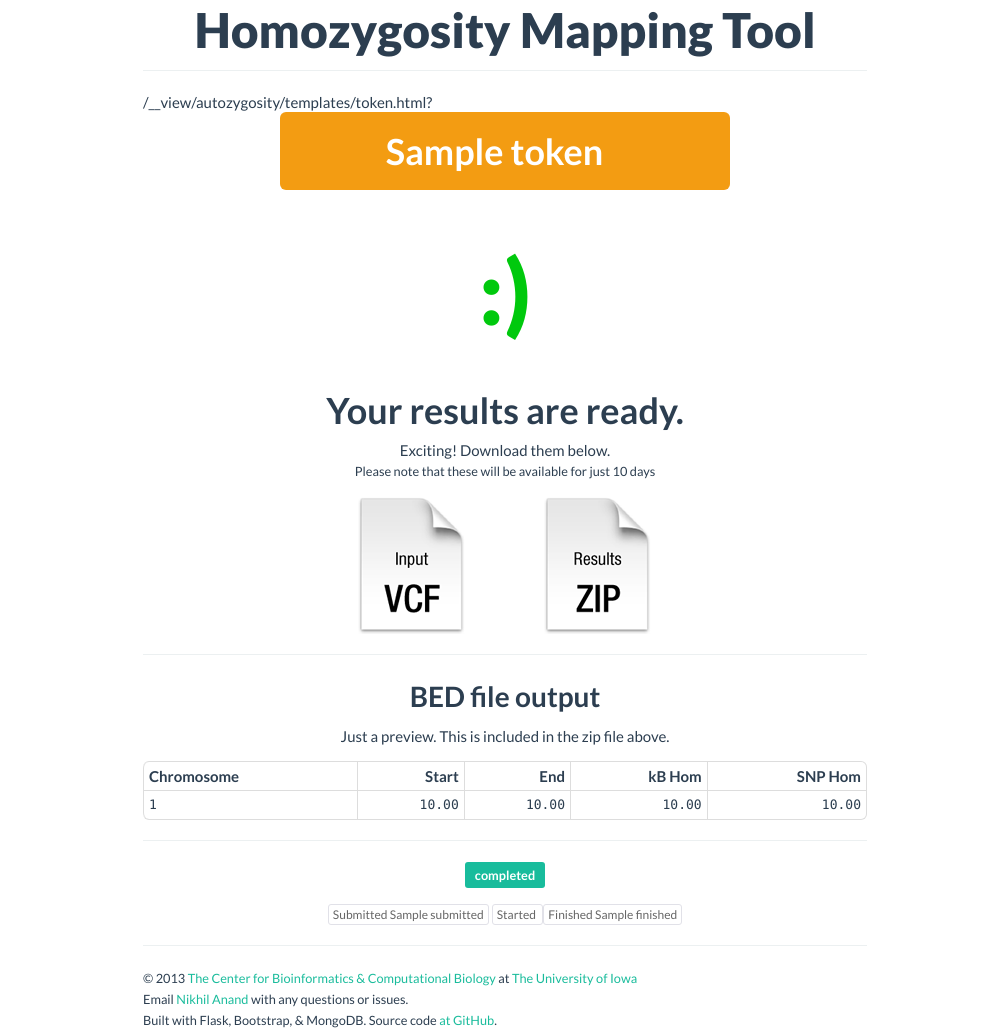
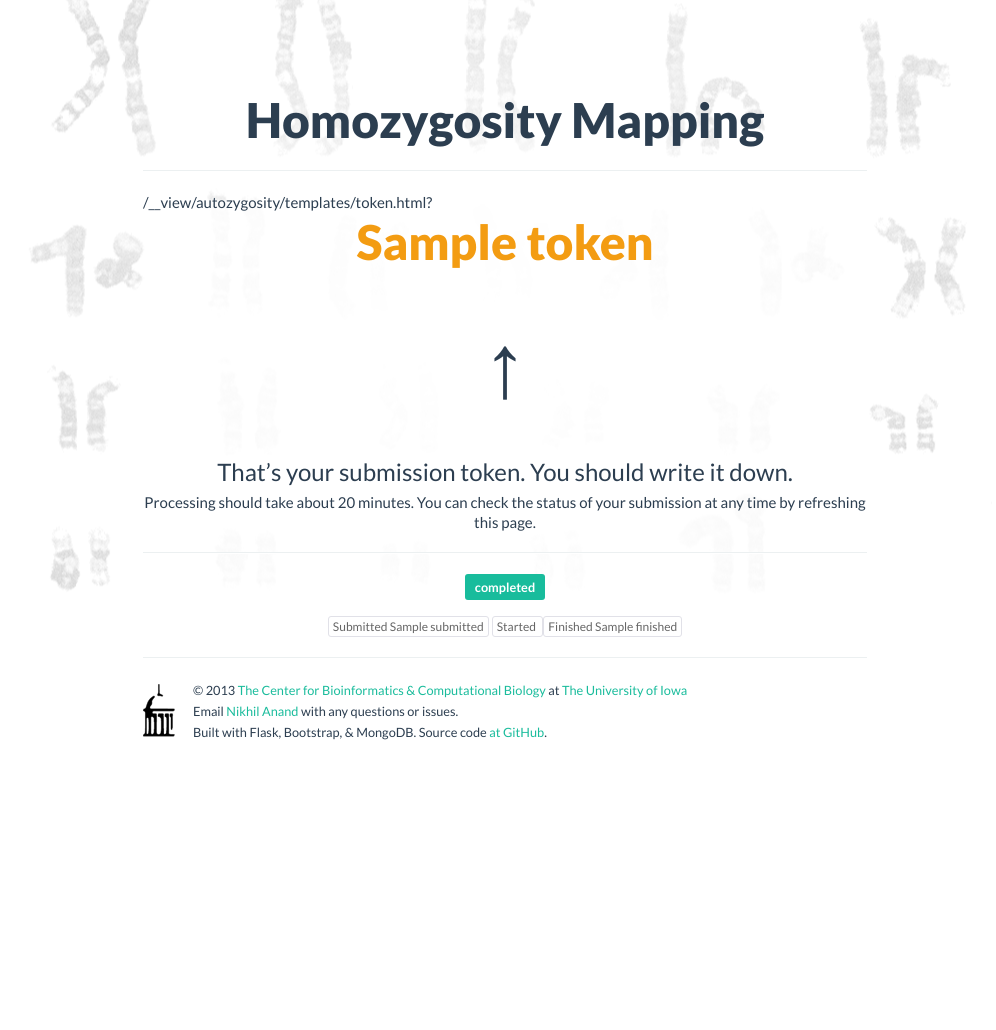
Before and after one commit to afreeorange/autozygosity, a Flask app: template autozygosity/templates/token.html in a window 1280 px wide. Shown: the whole page, without its empty margins (135-1131 px from the left). After the commit the page ends 740 px from the top, so only its background shows below. Run offline with Flask 2, Linux system fonts and the light colour scheme; the template is opened without the code that fills it: most values are stand-ins (such as "Sample title", 1, 10 or a date in 2020); parts of the project's set-up code (start-up, migrations or seed data) failed here and were passed over; some libraries are stand-ins or nearby versions.

Commit message:
+ Track first-time visitors (token status page changes depending) + Cleaned CSS + Added some images + Changed verbiage on some templates

```diff
--- a/autozygosity/__init__.py
+++ b/autozygosity/__init__.py
@@ -28,6 +28,7 @@ except ConnectionError, e:
 	exit(1)
 
 from autozygosity import views, models
+app.jinja_env.globals.update(first_time_visitor=views.first_time_check)
 
 if __name__ == '__main__':
 	app.run()
--- a/autozygosity/static/css/site.css
+++ b/autozygosity/static/css/site.css
@@ -1,38 +1,46 @@
-/*@import url('https://fonts.googleapis.com/css?family=Lato');@import url(http://fonts.googleapis.com/css?family=Open+Sans:300italic,400italic,600italic,700italic,400,600,700,300);*/
-html,body {
+html,
+body {
 font-family: lato, helvetica, arial, sans-serif;
+height: 100%;
 }
-h1 a {
+body {
+background: url("/static/img/back.png") center no-repeat;
+}
+#masthead {
+margin: 100px 0 30px 0;
+}
+#masthead a {
 color: #2C3E50;
 }
-h1 a:hover {
+#masthead a:hover {
 text-decoration: none;
 }
-.uploaded {
-width: 450px;
+#token {
+color: #F39C12;
 text-align: center;
-margin: 0 auto;
-}
-.uploaded .alert {
-margin: 0 auto 20px auto;
 }
 .happy-face,
-.sad-face {
+.sad-face,
+.grey-face  {
 color: #FF3300;
 font-size: 6em;
 margin: 80px 0;
 }
-.happy-face {color: #00C90D;}
+.happy-face {
+color: #00C90D;
+}
+.grey-face {
+color: #2C3E50;
+}
 .token-timestamps {
+-moz-border-radius: 3px;
+-webkit-border-radius: 3px;
+border-radius: 3px;
+border: 1px solid #e1e1e8;
+color: #666;
+font-size: 12px;
 padding: 2px 4px;
-/*font-family: Monaco, Menlo, Consolas, "Courier New", monospace;*/
-font-size: 12px;
-color: #666;
 white-space: nowrap;
-border: 1px solid #e1e1e8;
--webkit-border-radius: 3px;
--moz-border-radius: 3px;
-border-radius: 3px;
 }
 .label-error {
 margin: 0 0 10px 10px;
@@ -43,9 +51,6 @@ border-bottom: 1px dotted #CCC;
 #vcfupload ul li {
 list-style-image: url('/static/img/bullet.png');
 }
-/*.border-right {
-border-right: 1px solid #ddd;
-}*/
 #download-sample span,
 #download-input span,
 #download-results span {
@@ -63,10 +68,10 @@ background: url('/static/img/icon-vcf.png') -75px 0 no-repeat;
 }
 #download-input,
 #download-results {
+display: block;
+height: 138px;
 margin: 0 auto;
-display: block;
 width: 108px;
-height: 138px;
 }
 #download-input {
 background: url('/static/img/icon-results-vcf.png') top left no-repeat;
@@ -85,8 +90,12 @@ background-color: #CC0000;
 }
 .bed-results tbody {
 font-family: Monaco, Menlo, Consolas, "Courier New", monospace;
-font-size: small;
+font-size: ;
 }
 .align-right {
 text-align: right!important;
 }
+footer {
+padding: 0 0 25px 50px;
+background: url("/static/img/footer-logo.png") 0 5px no-repeat;
+}
--- a/autozygosity/templates/base.html
+++ b/autozygosity/templates/base.html
@@ -28,8 +28,7 @@
 			<p class="chromeframe">You are using an <strong>outdated</strong> browser. Please <a href="http://browsehappy.com/">upgrade it for a better web experience</a>.</p>
 		<![endif]-->
 
-
-		<h1 class="pagination-centered"><a href="/" title="Go home!">{{ config.PROJECT_NAME }}</a></h1>
+		<h1 class="pagination-centered" id="masthead"><a href="/" title="Go home!">{{ config.PROJECT_NAME }}</a></h1>
 
 		<hr />
 
@@ -48,7 +47,6 @@
 
 		<footer>
 			<small>
-
 				{% if self.footer() %}
 					{% block footer %}{% endblock %}
 				{% endif %}
--- /dev/null
+++ b/autozygosity/templates/block-token-explanation.html
@@ -0,0 +1,5 @@
+<div class="pagination-centered">
+	<h3 class="grey-face">&uarr;</h3>
+	<h4>That&#8217;s your submission token. You should write it down.</h4>
+	<p>Processing should take about 20 minutes. You can check the status of your submission at any time by refreshing this page.</p>
+</div>
--- a/autozygosity/templates/form-token.html
+++ b/autozygosity/templates/form-token.html
@@ -1,11 +1,11 @@
 <div class="row">
 	<div class="span7">
-		<h3>Check status</h3>
+		<h3>Have a token?</h3>
 		<form id="tokencheck" action="/token/check" method="POST" enctype="multipart/form-data">
 			{{ status_form.csrf_token }}
 			<div class="input-append">
 				<input class="span5" type="text" name="token" />
-				<button type="submit" class="btn btn-success">Go  <i class="icon-chevron-right icon-white"></i></button>
+				<button type="submit" class="btn btn-success">Check  <i class="icon-chevron-right icon-white"></i></button>
 			</div>
 		</form>
 	</div>
--- a/autozygosity/templates/form-vcf.html
+++ b/autozygosity/templates/form-vcf.html
@@ -40,7 +40,7 @@
 				<ul>
 					<li>Uploads are limited to <strong>100MB</strong>.</li>
 					<li>You'll get an <strong>upload token</strong> on submission. <br /><strong>Please write it down!</strong> You'll use it to check on your job later.</li>
-					<li>All submission files and results are <strong>removed after 15 days</strong>.</li>
+					<li>All submission files and results are <strong>removed after 10 days</strong>.</li>
 					<li>Jobs are processed in the order in which they are submitted.</li>
 					<li>There's no limit on the number of analyses you can request.</li>
 				</ul>
--- a/autozygosity/templates/token.html
+++ b/autozygosity/templates/token.html
@@ -6,12 +6,12 @@
 
 	{% if submission %}
 
-		<div class="uploaded">
-			<div class="alert">
-				<h2>{{ submission.token }}</h2>
-			</div>
-		</div>
+		<h1 id="token">{{ submission.token }}</h1>
 
+		{% if first_time_visitor() %}
+			{% include "block-token-explanation.html" %}
+
+		{% else %}
 			{% if submission.status == 'submitted' or submission.status == 'running' %}
 				{% include "block-token-queued.html" %}
 
@@ -21,6 +21,7 @@
 			{% else %}
 				{% include "block-token-failed.html" %}
 
+			{% endif %}
 		{% endif %}
 
 		<hr />
--- a/autozygosity/views.py
+++ b/autozygosity/views.py
@@ -36,6 +36,14 @@ def check_download(function):
 			except IOError, e:
 				return render_template('error-unavailable.html', token=submission.token)
 	return decorator
+
+
+def first_time_check():
+	if 'first_time' not in session:
+		session['first_time'] = True
+	else:
+		session['first_time'] = False
+	return session['first_time']
 
 
 @app.route('/download/<token:token>/input', methods=['GET'])
--- a/settings.py
+++ b/settings.py
@@ -1,6 +1,6 @@
 from datetime import datetime
 
-PROJECT_NAME = "Homozygosity Mapping Tool"
+PROJECT_NAME = "Homozygosity Mapping"
 PROJECT_PATH = "/Users/nikhil/Dropbox/autozygosity/" # Trailing slash required!
 HOST="0.0.0.0"
 PORT=5000
```
Also changed, not shown: autozygosity/templates/_formhelpers.html (deleted, +0 -9 lines), autozygosity/templates/index.html (+28 -32 lines), autozygosity/static/img/back.png (added), autozygosity/static/img/footer-logo.png (added), autozygosity/static/img/source-back.fw.png (added), autozygosity/static/img/source-background-layout.fw.png (added), autozygosity/static/img/source-karyotype.png (added). Lines whose indentation alone changed are shown as unchanged.
